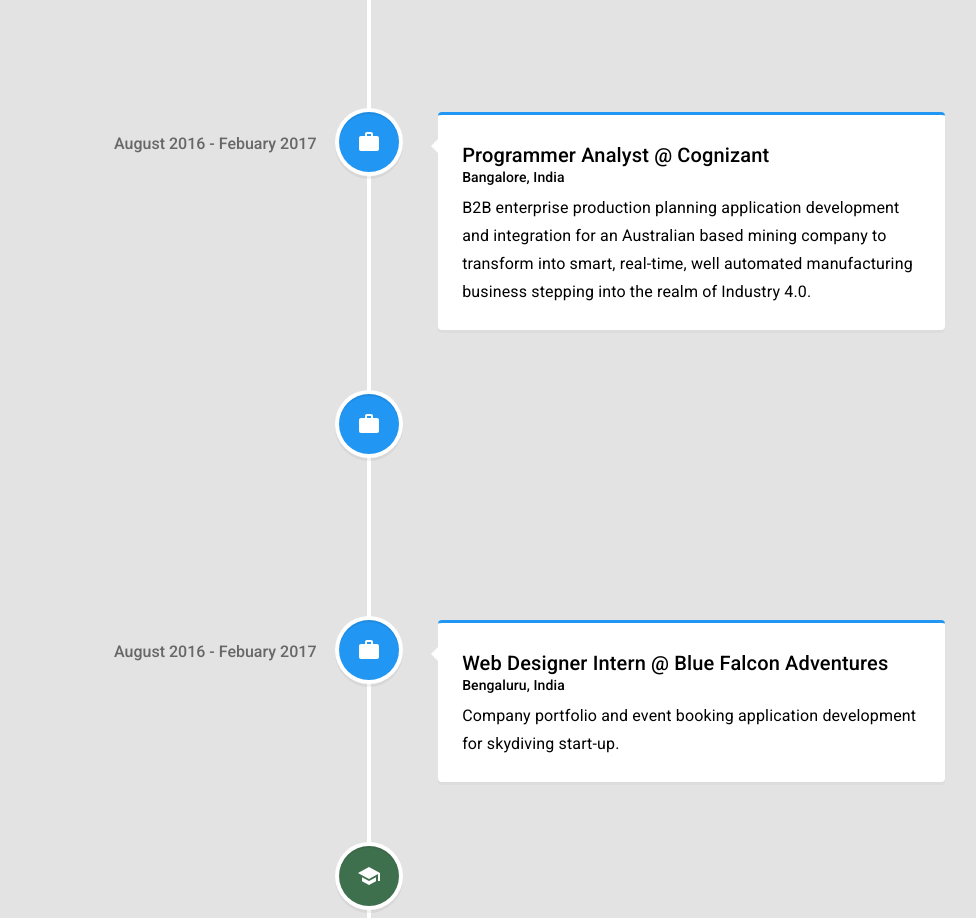
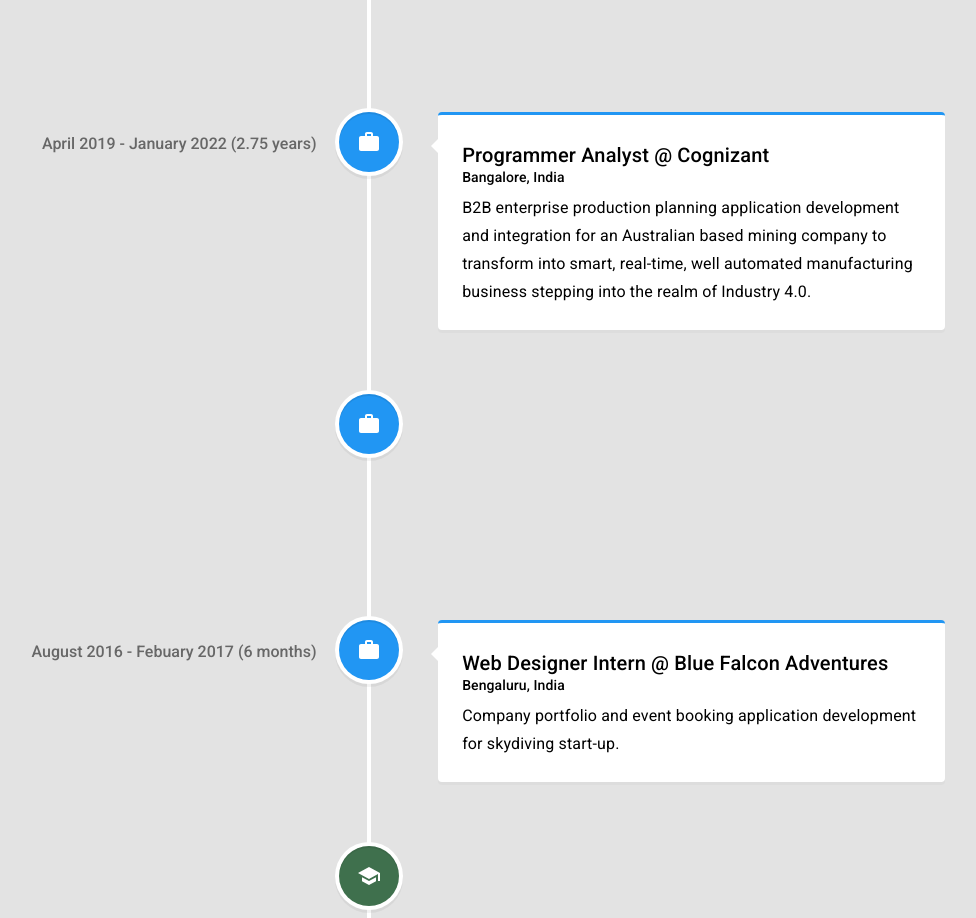
Before and after one commit to Sushmitha-93/Sushmitha-93.github.io, a React (Create React App) app: page / in a window 1280 px wide. Shown: the part 2100-3018 px from the top of the page, without its empty margins (271-1247 px from the left). Built offline with nearby package versions, Linux system fonts and the light colour scheme.

Commit message:
Added work duration in years

```diff
--- a/src/components/TimeLine.jsx
+++ b/src/components/TimeLine.jsx
@@ -73,7 +73,8 @@ const TimeLine = () => {
           </VerticalTimelineElement>
           <VerticalTimelineElement
             className="vertical-timeline-element--work "
-            date="August 2016 - Febuary 2017"
+            date="April 2019 - January 2022
+            (2.75 years)"
             dateClassName="timeLineDate"
             iconStyle={{ background: "rgb(33, 150, 243)", color: "#fff" }}
             icon={<WorkIcon />}
@@ -93,7 +94,8 @@ const TimeLine = () => {
           </VerticalTimelineElement>
           <VerticalTimelineElement
             className="vertical-timeline-element--work "
-            date="April 2019 - January 2022"
+            date="August 2016 - Febuary 2017
+            (2.3  years)"
             dateClassName="timeLineDate"
             iconStyle={{ background: "rgb(33, 150, 243)", color: "#fff" }}
             icon={<WorkIcon />}
@@ -111,7 +113,8 @@ const TimeLine = () => {
           </VerticalTimelineElement>
           <VerticalTimelineElement
             className="vertical-timeline-element--work "
-            date="August 2016 - Febuary 2017"
+            date="August 2016 - Febuary 2017
+            (6 months)"
             dateClassName="timeLineDate"
             iconStyle={{ background: "rgb(33, 150, 243)", color: "#fff" }}
             icon={<WorkIcon />}
```
